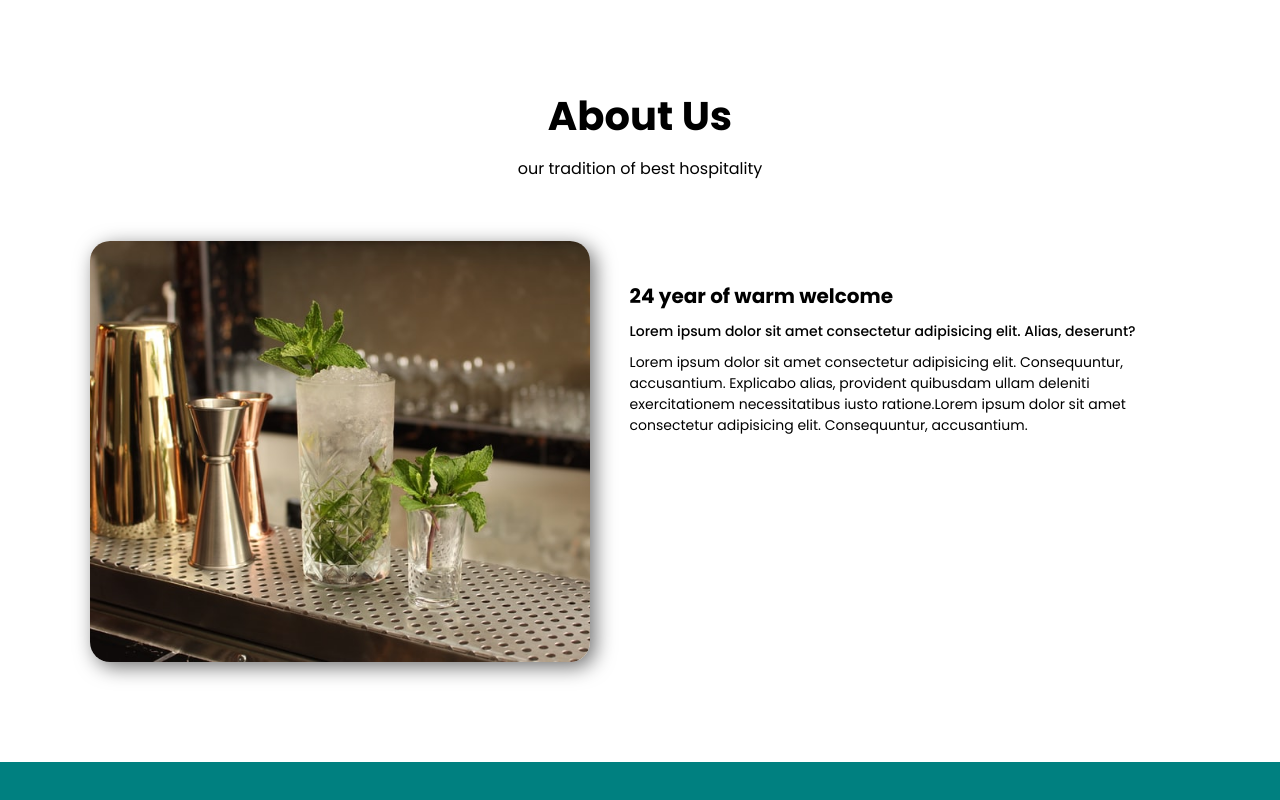
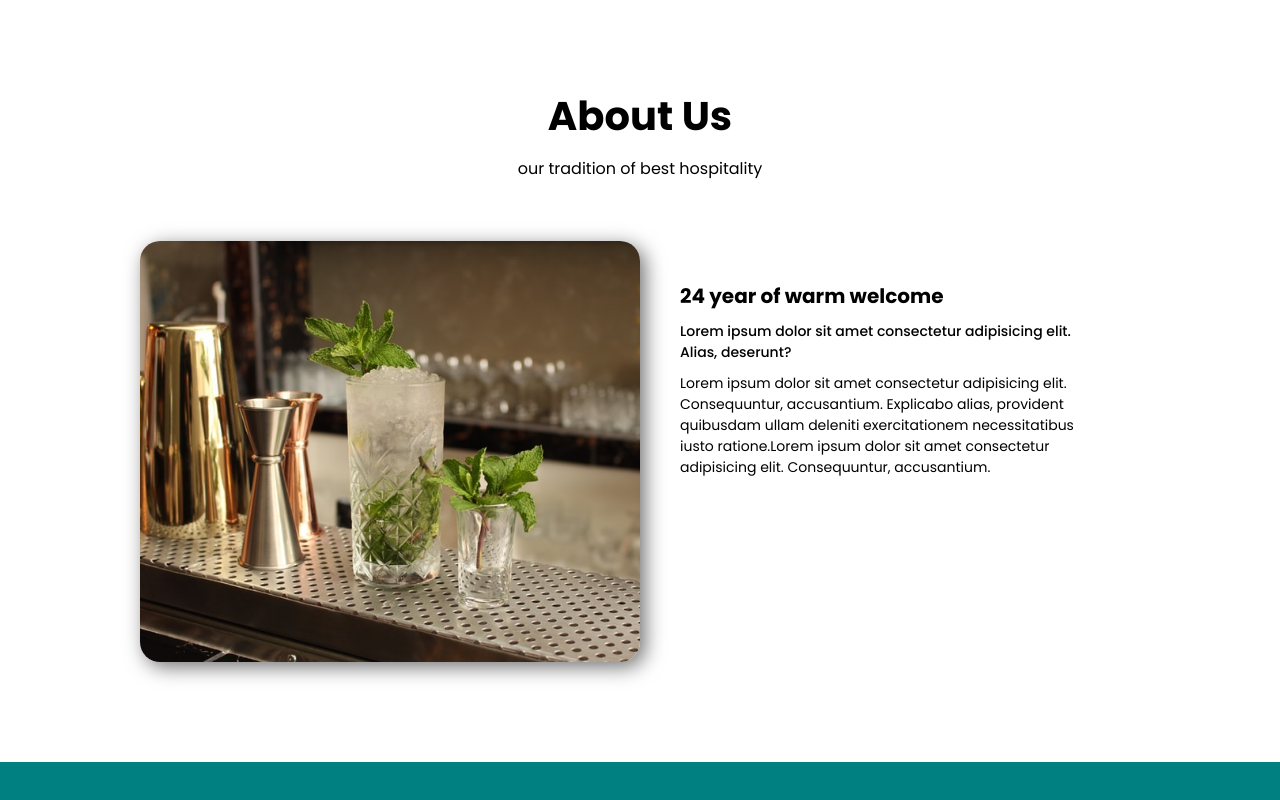
Before and after one commit to csaenzc09/Hotel, a plain HTML site: page index.html in a window 1280 px wide. Shown: the part 854-1654 px from the top of the page. Drawn offline with Linux system fonts and the light colour scheme.

Commit message:
Add files via upload

```diff
--- a/estilo.scss
+++ b/estilo.scss
@@ -17,6 +17,11 @@ html{
     scroll-padding-top: 100px;
 }
 
+
+::selection{
+    background-color: transparent;
+    color: $colorPrimario;
+}
 
 body::-webkit-scrollbar{
     width: 10px;
@@ -91,7 +96,6 @@ header,section{
     }
 
 
-
     .bars{
         color: $colorBlanco;
         font-size: 3rem;
@@ -130,7 +134,6 @@ header,section{
     background-repeat: no-repeat;
     background-position: center;
     background-size: cover;
-    backdrop-filter: blur(2px);
 
     .principal{
         display: flex;
@@ -138,7 +141,6 @@ header,section{
         justify-content: center;
         align-items: center;
         min-height: 80vh;
-
 
         h1{
             font-size: 7rem;
@@ -164,9 +166,6 @@ header,section{
     }
 
 }
-
-
-
 
 #aboutUs{
 
@@ -208,6 +207,8 @@ header,section{
         .box_content{
             flex: 1 1 350px;
             padding: 40px;
+            max-width: 500px;
+
 
             h3{
                 font-size: 2rem;
@@ -234,8 +235,6 @@ header,section{
     min-height: 100vh;
     background-color: teal;
 }
-
-
 
 
 .subir{
```
Also changed, not shown: css/estilo.min.css.
